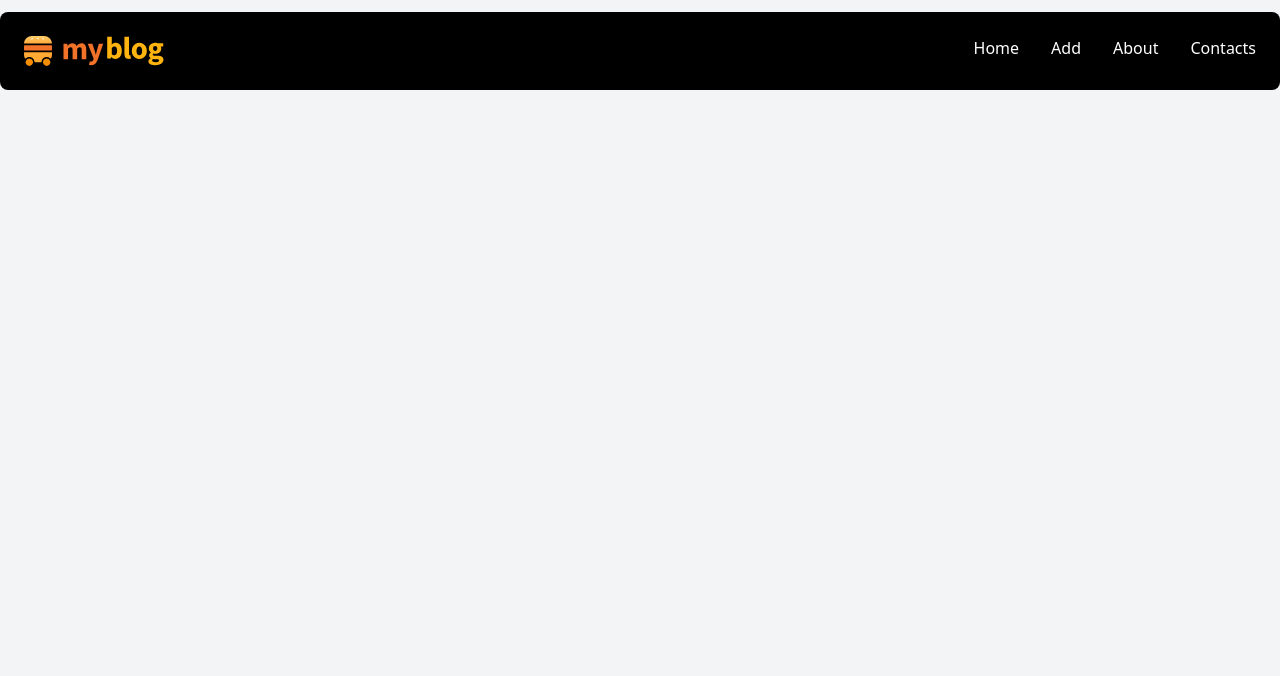
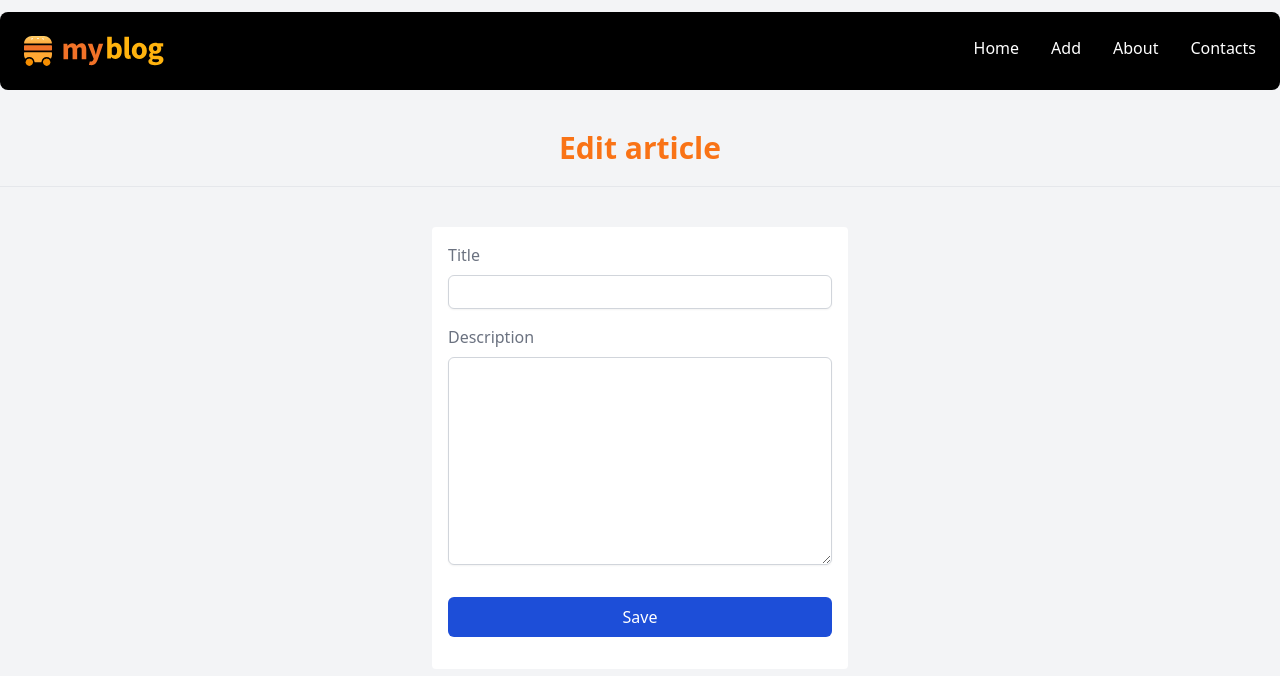
Before and after one commit to dmatkulov/My-Blog, a React (Vite) app: page /posts/1/edit in a window 1280 px wide. Shown: the top 676 px of the page. Built offline with nearby package versions, Linux system fonts and the light colour scheme; no server answers.

Commit message:
added PUT request, added edit page, fetches posts using params.id, refactored types.d.ts

```diff
--- a/src/App.tsx
+++ b/src/App.tsx
@@ -4,7 +4,7 @@ import PostForm from './components/PostForm/PostForm';
 import Posts from './components/Post/Posts';
 import Contacts from './containers/Contacts/Contacts';
 import About from './containers/About/About';
-import FullPost from './components/Post/FullPost';
+import FullPost from './containers/FullPost/FullPost';
 
 const App = () => {
   return (
@@ -29,6 +29,9 @@ const App = () => {
         <Route path="/posts/:postId" element={(
           <FullPost/>
         )}/>
+        <Route path="/posts/:postId/edit" element={(
+          <PostForm/>
+        )}/>
       </Routes>
     </div>
   );
--- a/src/components/Post/FullPostCard.tsx
+++ b/src/components/Post/FullPostCard.tsx
@@ -1,22 +1,42 @@
 import React from 'react';
 import {Post} from '../../types';
+import {Link} from 'react-router-dom';
 
 interface Props {
   post: Post;
+  id: string;
 }
-const FullPostCard: React.FC<Props> = React.memo(function FullPostCard({post}) {
+const FullPostCard: React.FC<Props> = React.memo(function FullPostCard({post, id}) {
   const date = new Date(parseInt(post.date));
-  const formattedDate = `${date.getDate()}.${date.getMonth() + 1}.${date.getFullYear()} at ${date.getHours()}:${date.getMinutes()}`;
+  const formattedDate = `${date.getDate()}.${date.getMonth() + 1}.${date.getFullYear()} at ${date.getHours()}:${date.getMinutes().toString().padStart(2, '0')}:${date.getSeconds().toString().padStart(2, '0')}`;
 
   return (
-    <div>
-      <div>
-        <h2>
+    <div className="bg-white rounded-lg p-5 mt-5">
+      <div className="flex justify-between py-5 border-b mb-10">
+        <h2 className="font-bold text-3xl mb-2"
+        >
           {post.title}
         </h2>
+        <div className="flex items-stretch">
+          <Link
+            to={'/posts/' + id + '/edit'}
+            className="bg-gray-200 border-gray-400 px-4 py-2 hover:bg-blue-400 rounded-md"
+          >
+            Edit article
+          </Link>
+          <button
+            className="px-4 py-2 rounded-md bg-red-300 text-red-950 hover:text-white hover:bg-red-800 ml-4"
+          >
+            Delete article
+          </button>
+        </div>
       </div>
-      <span>Created at {formattedDate}</span>
-      <div>
+      <p
+        className="text-gray-500 text-sm mb-10"
+      >
+        Created at {formattedDate}
+      </p>
+      <div className="pb-5">
         <p>
           {post.description}
         </p>
--- a/src/components/Post/Posts.tsx
+++ b/src/components/Post/Posts.tsx
@@ -14,10 +14,10 @@ const Posts: React.FC = () => {
         'posts.json');
       const fireBaseData = postResponse.data;
 
+      if (fireBaseData !== null) {
         Object.keys(fireBaseData).forEach((key) => {
           setPosts((prevState) => ({
             [key]: {
-            id: fireBaseData[key].id,
               title: fireBaseData[key].title,
               description: fireBaseData[key].description,
               date: fireBaseData[key].date,
@@ -25,6 +25,10 @@ const Posts: React.FC = () => {
             ...prevState,
           }));
         });
+      } else {
+        setPosts({});
+      }
+      setIsLoading(false);
     } finally {
       setIsLoading(false);
     }
@@ -44,15 +48,17 @@ const Posts: React.FC = () => {
       {isLoading && (
         <h1 className="text-center">Loading...</h1>
       )}
+      {Object.keys(posts).length > 0 && (
       <div className="grid grid-cols-3 gap-3">
         {Object.keys(posts).map((id) => (
             <PostCard
               post={posts[id]}
-          key={posts[id].id}
+              key={id}
               id={id}
             />
           ))}
       </div>
+        )}
     </div>
   );
 };
--- a/src/components/PostForm/PostForm.tsx
+++ b/src/components/PostForm/PostForm.tsx
@@ -1,37 +1,58 @@
-import React, {useCallback, useState} from 'react';
+import React, {useCallback, useEffect, useState} from 'react';
 import {Post} from '../../types';
 import axiosApi from '../../axiosApi';
-import {useNavigate} from 'react-router-dom';
+import {useNavigate, useParams} from 'react-router-dom';
 
 const PostForm: React.FC = () => {
   const navigate = useNavigate();
+  const params = useParams() as {postId: string};
+  const url = 'posts/' + params.postId + '.json';
 
-  const [newPost, setNewPost] = useState<Post>({
-    id: '',
-    title: '',
-    description: '',
-    date: ''
+  const [post, setPost] = useState<Post>({
+    title: "",
+    description: "",
+    date: "",
   });
+
   const [loading, setLoading] = useState(false);
+
+  const fetchExistingPost = useCallback(async () => {
+    setLoading(true);
+    try {
+      const postResponse = await axiosApi.get<Post>(url);
+
+      setPost(postResponse.data);
+    } finally {
+      setLoading(false);
+    }
+  }, [url]);
+
+  useEffect(() => {
+    if (params.postId) {
+     void fetchExistingPost();
+    }
+  }, [params.postId, fetchExistingPost]);
 
   const postChanged = useCallback((event: React.ChangeEvent<HTMLInputElement | HTMLTextAreaElement>) => {
     const {name, value} = event.target;
 
-    setNewPost((prevState) => ({
+    setPost((prevState) => ({
       ...prevState,
-      id: new Date().valueOf().toString(),
       [name]: value,
       date: new Date().valueOf().toString(),
     }));
   }, []);
-
 
   const onFormSubmit = async (event: React.FormEvent) => {
     event.preventDefault();
     setLoading(true);
 
     try {
-      await axiosApi.post('posts.json', newPost);
+      if (params.postId) {
+        await axiosApi.put(`posts/${params.postId}.json`, post);
+      } else {
+        await axiosApi.post('posts.json', post);
+      }
     } finally {
       navigate('/');
       setLoading(false);
@@ -39,42 +60,54 @@ const PostForm: React.FC = () => {
 
   };
 
+  let title = 'Add new article';
+
+  if (params.postId) {
+    title = 'Edit article';
+  }
+
   return (
     <div>
-      <form onSubmit={onFormSubmit}
-            className="flex flex-col justify-center">
+      <div className="text-center mt-10">
+        <h1 className="font-bold text-3xl text-orange-500 border-b pb-5 mb-10">
+          {title}
+        </h1>
+      </div>
+      <div className="flex items-center">
+        <form onSubmit={onFormSubmit} className="inline-block p-4 bg-white rounded mx-auto">
           <div>
-          <label htmlFor="title">Title</label>
+            <label htmlFor="title" className="w-96 text-gray-500">Title</label>
             <input
               required
               id="title"
               type="text"
               name="title"
-            className="w-full font-bold py-1.5 px-2 mx-1.5 block border border-gray-300 rounded-md text-sm shadow-sm placeholder-gray-400
-            focus:outline-none focus:border-sky-500"
-            value={newPost.title}
+              className="w-96 font-bold py-1.5 px-2 block border border-gray-300 rounded-md text-sm shadow-sm placeholder-gray-400
+              focus:outline-none focus:border-sky-500 mb-4 mt-2"
+              value={post.title}
               onChange={postChanged}
             />
           </div>
           <div>
-          <label htmlFor="description">Description</label>
+            <label htmlFor="description" className="w-96 text-gray-500">Description</label>
             <textarea
               required
               id="description"
               name="description"
-            className="w-full font-bold py-1.5 px-2 mx-1.5 block border border-gray-300 rounded-md text-sm shadow-sm placeholder-gray-400
-            focus:outline-none focus:border-sky-500"
-            value={newPost.description}
+              className="w-96 h-52 py-1.5 px-2 block border border-gray-300 rounded-md text-sm shadow-sm placeholder-gray-400
+              focus:outline-none focus:border-sky-500 mt-2"
+              value={post.description}
               onChange={postChanged}
             />
           </div>
           <div>
-          <button
+            <button className="px-4 py-2 bg-blue-700 text-white rounded-md mt-8 w-full mb-4"
               disabled={loading}
               type="submit">Save</button>
           </div>
         </form>
       </div>
+    </div>
   );
 };
 
--- a/src/components/Post/FullPost.tsx
+++ b/src/containers/FullPost/FullPost.tsx
@@ -2,13 +2,13 @@ import React, {useCallback, useEffect, useState} from 'react';
 import {Post} from '../../types';
 import axiosApi from '../../axiosApi';
 import {useParams} from 'react-router-dom';
-import FullPostCard from './FullPostCard';
+import FullPostCard from '../../components/Post/FullPostCard';
 
 const FullPost: React.FC = () => {
   const [post, setPost] = useState<Post | null>(null);
   const [isLoading, setIsLoading] = useState(false);
 
-  const params = useParams();
+  const params = useParams() as {postId: string};
   const url = 'posts/' + params.postId + '.json';
 
   const fetchPost = useCallback(async () => {
@@ -18,7 +18,6 @@ const FullPost: React.FC = () => {
       const postData = postResponse.data;
 
       setPost({
-        id: postData.id,
         title: postData.title,
         description: postData.description,
         date: postData.date,
@@ -38,7 +37,9 @@ const FullPost: React.FC = () => {
       {isLoading && (
         <h1>Loading...</h1>
       )}
-      {<FullPostCard post={post}/>}
+      {<FullPostCard
+        id={params.postId}
+        post={post}/>}
     </div>
   );
 };
--- a/src/types.d.ts
+++ b/src/types.d.ts
@@ -1,5 +1,4 @@
 export interface Post {
-  id: string;
   title: string;
   description: string;
   date: string;
```
Lines whose indentation alone changed are shown as unchanged.
